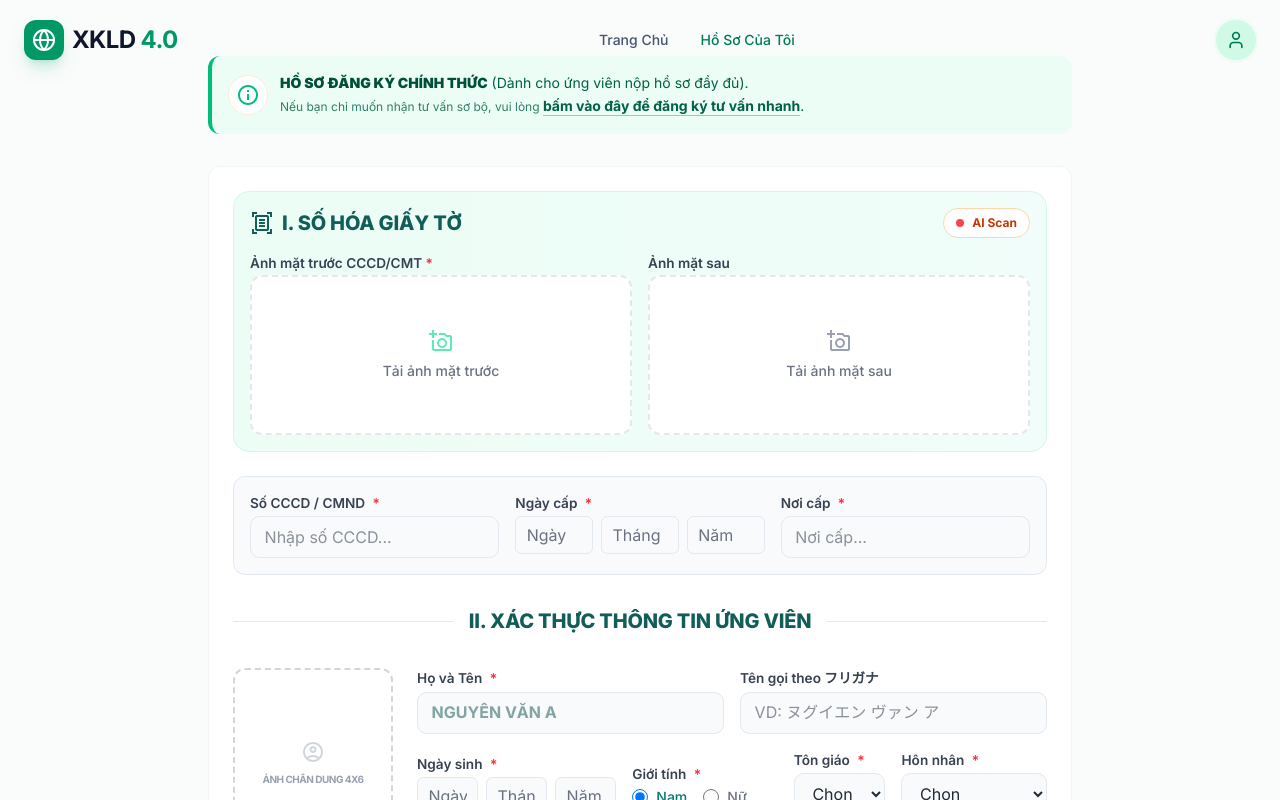
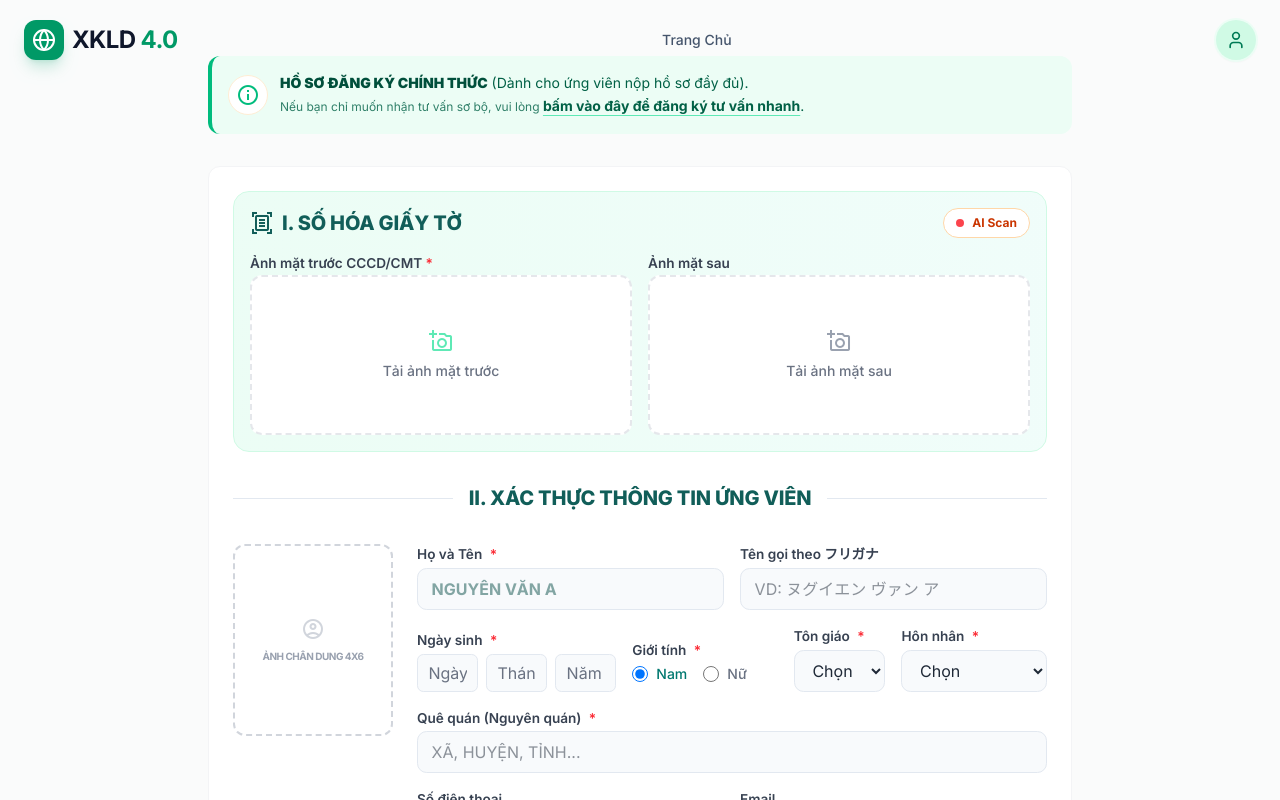
Before and after one commit to solutioncanh-create/XKLD4.0, a React (Vite) app: page /dang-ky in a window 1280 px wide. Shown: the top 800 px of the page. Built offline with nearby package versions, Linux system fonts and the light colour scheme.

Commit message:
fix: remove CCCD fields, hide nav menu, update CTA button

```diff
--- a/src/Navbar.jsx
+++ b/src/Navbar.jsx
@@ -20,7 +20,6 @@ export default function Navbar() {
     const navLinks = [
         { name: 'Trang Chủ', path: '/', icon: <Globe size={18} /> },
         // { name: 'Cộng Đồng Số', path: '/community', icon: <Users size={18} /> }, // Hidden
-        { name: 'Hồ Sơ Của Tôi', path: '/dang-ky', icon: <FileText size={18} /> },
         // { name: 'Cơ Hội Việc Làm', path: '/viec-lam', icon: <Briefcase size={18} /> }, // Hidden
     ]
 
--- a/src/pages/DangKy.jsx
+++ b/src/pages/DangKy.jsx
@@ -195,11 +195,7 @@ export default function DangKy({ adminMode = false }) {
             gioi_tinh: 'Giới tính',
             que_quan: 'Quê quán',
             ton_giao: 'Tôn giáo',
-            so_cccd: 'Số CCCD',
-            ngay_cap_cccd: 'Ngày cấp CCCD',
-            noi_cap_cccd: 'Nơi cấp CCCD',
             anh_ho_so: 'Ảnh chân dung',
-            ...(!adminMode ? { anh_cccd_mat_truoc: 'Ảnh mặt trước CCCD/CMT' } : {}),
             // anh_cccd_mat_sau: 'Ảnh mặt sau CCCD', // Không bắt buộc
             chieu_cao: 'Chiều cao',
             can_nang: 'Cân nặng',
@@ -493,45 +489,12 @@ export default function DangKy({ adminMode = false }) {
                 </div>
             )}
 
-            {/* Các trường thông tin CCCD - Luôn hiển thị để Admin có thể nhập tay */}
-            <div className="bg-slate-50 p-4 rounded-xl border border-slate-200 mt-4">
-                <div className="grid grid-cols-1 md:grid-cols-3 gap-4">
-                    <div>
-                        <label className="label">Số CCCD / CMND <span className="text-red-500 ml-1">*</span></label>
-                        <input name="so_cccd" value={formData.so_cccd || ''} onChange={handleChange} className={vCls(formData.so_cccd)} placeholder="Nhập số CCCD..." />
-                    </div>
-                    <div className="z-20 relative">
-                        <label className="label">Ngày cấp <span className="text-red-500 ml-1">*</span></label>
-                        <FullDateSelect name="ngay_cap_cccd" value={formData.ngay_cap_cccd} onChange={handleChange} startYear={2000} endYear={new Date().getFullYear()} />
-                    </div>
-                    <div>
-                        <label className="label">Nơi cấp <span className="text-red-500 ml-1">*</span></label>
-                        <input name="noi_cap_cccd" value={formData.noi_cap_cccd || ''} onChange={handleChange} className={vCls(formData.noi_cap_cccd)} placeholder="Nơi cấp..." />
-                    </div>
-                </div>
-                {adminMode && (
-                    <div className="mt-4">
-                        <label className="label mb-2 text-slate-700 font-semibold text-xs">Ảnh mặt trước CCCD (Không bắt buộc với Admin)</label>
-                        <div className="flex items-center gap-4">
-                            <div className="w-32 h-20 border-2 border-dashed border-gray-300 rounded-lg flex items-center justify-center cursor-pointer overflow-hidden bg-white"
-                                onClick={() => document.getElementById('admin-cccd-upload').click()}>
-                                {formData.anh_cccd_mat_truoc ? (
-                                    <img src={formData.anh_cccd_mat_truoc} className="w-full h-full object-cover" />
-                                ) : (
-                                    <span className="material-icons-outlined text-gray-300">add_a_photo</span>
-                                )}
-                            </div>
-                            <input type="file" id="admin-cccd-upload" accept="image/*" className="hidden" onChange={(e) => handleUploadImage(e, 'anh_cccd_mat_truoc')} />
-                            <p className="text-[11px] text-gray-400">Nhấp để tải lên ảnh mặt trước nếu có.</p>
-                        </div>
-                    </div>
-                )}
-            </div>
+
 
             <div className="flex items-center gap-4 py-2 mt-4">
                 <div className="h-px bg-slate-200 flex-1"></div>
                 <h3 className="section-title !mb-0 !pb-0 !border-b-0 text-slate-700 text-sm">
-                    {adminMode ? 'I. THÔNG TIN CƠ BẢN (v2)' : 'II. XÁC THỰC THÔNG TIN ỨNG VIÊN'}
+                    {adminMode ? 'I. THÔNG TIN CƠ BẢN' : 'II. XÁC THỰC THÔNG TIN ỨNG VIÊN'}
                 </h3>
                 <div className="h-px bg-slate-200 flex-1"></div>
             </div>
@@ -765,7 +728,7 @@ export default function DangKy({ adminMode = false }) {
                 </div>
             </div>
 
-            <h4 className="font-bold text-gray-700 mt-4">Thói quen & Bệnh lý</h4>
+            {!adminMode && <h4 className="font-bold text-gray-700 mt-4">Thói quen & Bệnh lý</h4>}
             <div className="grid grid-cols-1 md:grid-cols-2 gap-4">
                 {[
                     { text: 'Xăm hình', key: 'xam_hinh', opt: ['Không', 'Có - Kín', 'Có - Lộ', 'Đã xóa'] },
--- a/src/pages/HomePage.jsx
+++ b/src/pages/HomePage.jsx
@@ -41,11 +41,8 @@ export default function HomePage() {
 
                     {/* CTA Buttons */}
                     <div className="flex flex-col sm:flex-row gap-4 justify-center items-center animate-fade-in-up delay-300">
-                        <Link to="/dang-ky" className="group relative w-full sm:w-auto inline-flex items-center justify-center gap-2 px-8 py-4 text-base font-bold text-white transition-all duration-300 bg-emerald-600 rounded-full hover:bg-emerald-700 hover:shadow-lg hover:shadow-emerald-500/30 hover:-translate-y-1">
-                            <FileText size={20} />
-                            Tạo Hồ Sơ Số (E-Resume)
-                        </Link>
-                        <Link to="/yeu-cau-tu-van" className="w-full sm:w-auto inline-flex items-center justify-center gap-2 px-8 py-4 text-base font-bold text-slate-700 transition-all duration-300 bg-white border border-slate-200 rounded-full hover:bg-slate-50 hover:border-emerald-200 hover:text-emerald-700 hover:shadow-md hover:-translate-y-1">
+
+                        <Link to="/yeu-cau-tu-van" className="group relative w-full sm:w-auto inline-flex items-center justify-center gap-2 px-8 py-4 text-base font-bold text-white transition-all duration-300 bg-emerald-600 rounded-full hover:bg-emerald-700 hover:shadow-lg hover:shadow-emerald-500/30 hover:-translate-y-1">
                             <MessageCircle size={20} />
                             Tư Vấn Online
                         </Link>
--- a/src/pages/YeuCauTuVan.jsx
+++ b/src/pages/YeuCauTuVan.jsx
@@ -299,10 +299,7 @@ export default function YeuCauTuVan() {
                             </form>
 
                             <div className="mt-6 text-center border-t border-secondary-100 pt-4">
-                                <p className="text-sm text-secondary-500 mb-2">
-                                    Bạn muốn nộp hồ sơ chi tiết ngay? <br />
-                                    <Link to="/dang-ky" className="text-primary-600 font-bold hover:underline">Điền form đầy đủ tại đây &rarr;</Link>
-                                </p>
+
                                 <p className="text-[10px] text-secondary-400 flex items-center justify-center gap-1">
                                     <span className="material-icons-outlined text-xs">lock</span>
                                     Hệ thống bảo mật dữ liệu theo tiêu chuẩn quốc tế.
```
